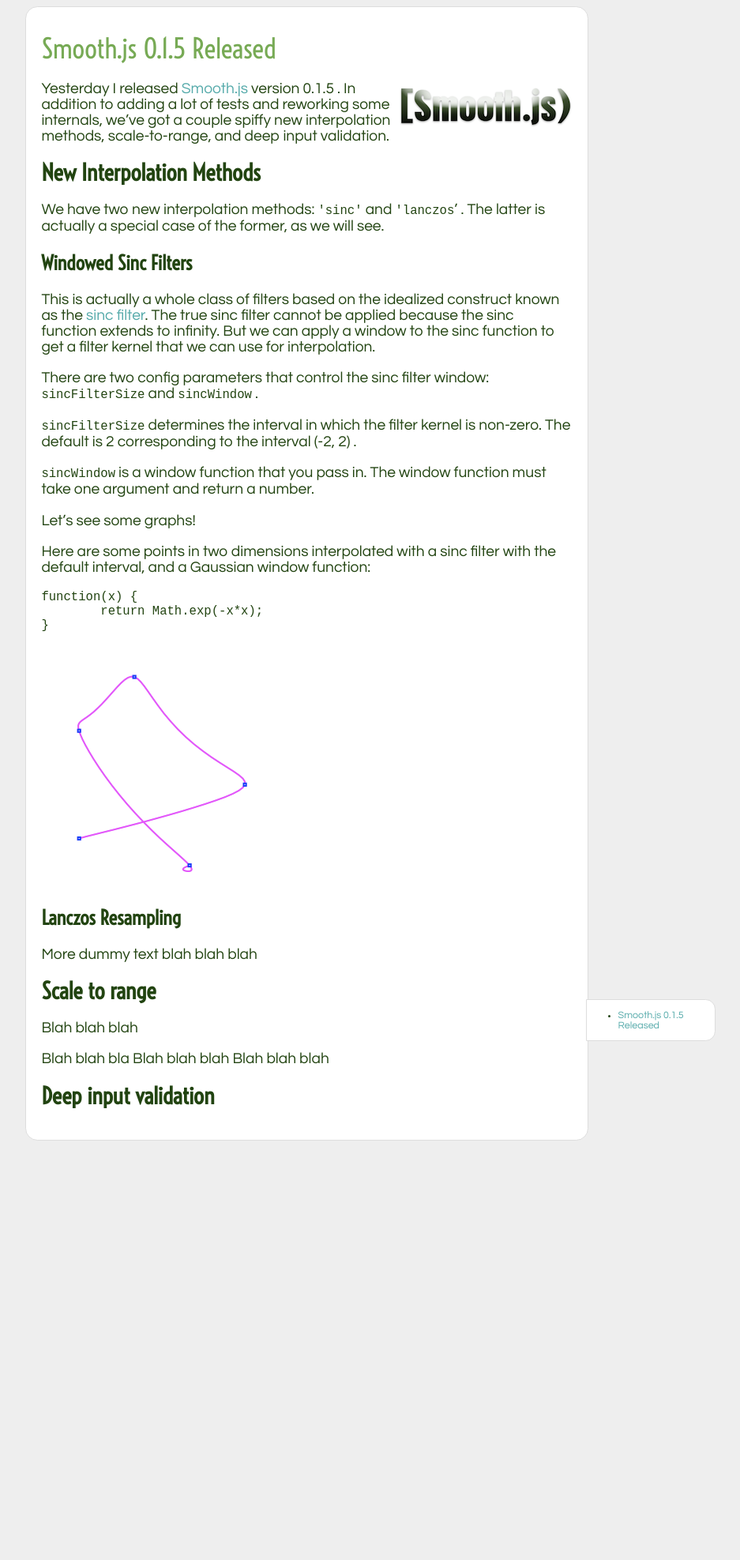
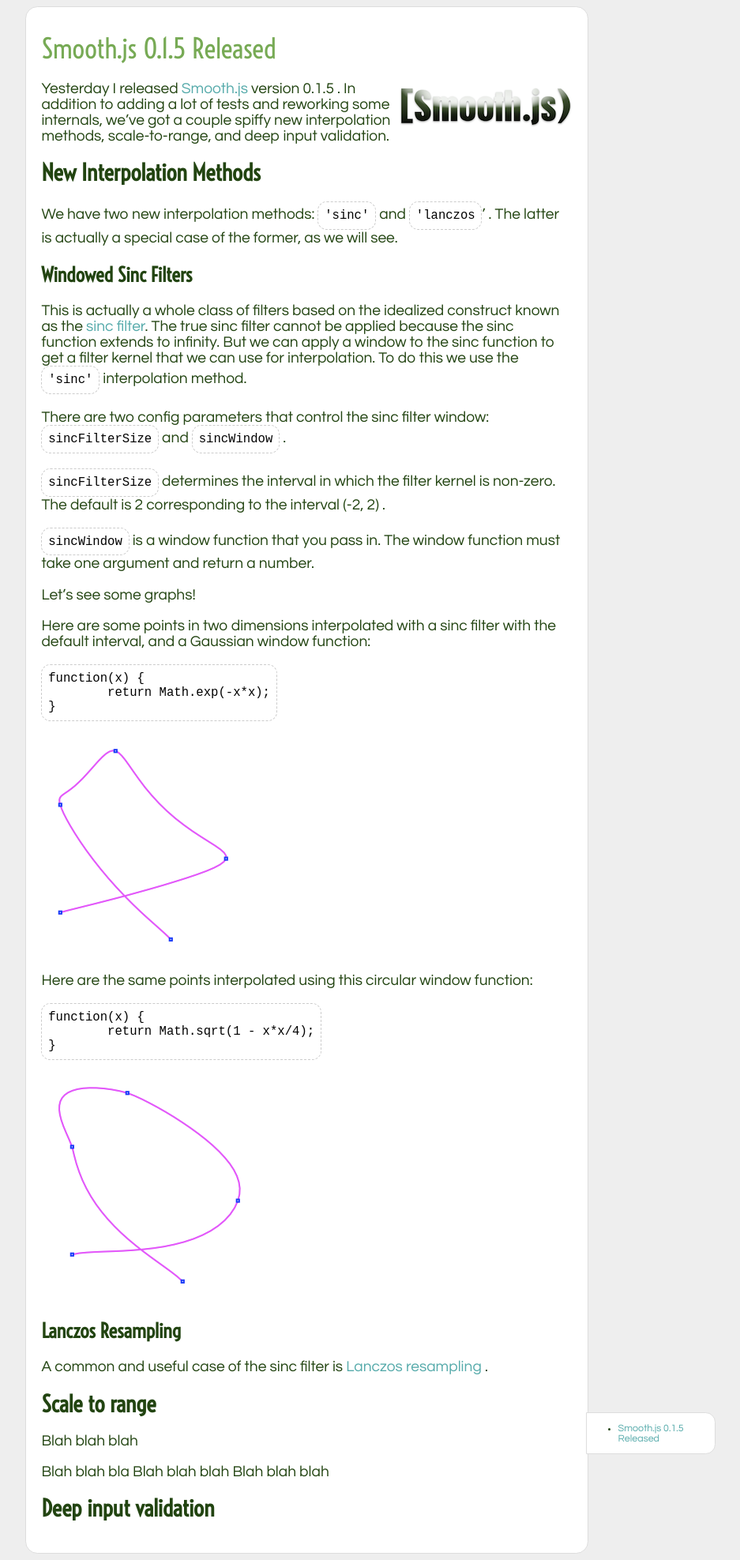
Before and after one commit to osuushi/osuushi.github.com, a Jekyll site: the page built from _posts/2012-3-16-smoothjs015r.md, in a window 1280 px wide. Shown: the whole page at 79% size, without its empty margins (194-1131 px from the left). Built offline with Jekyll 4.4.1, drawn with Linux system fonts in a browser that asks for light colours; before the commit the page ends 1452 px from its top, so only the background shows below that.

Commit message:
More styles, fixed images, added  circular since

````diff
--- a/_posts/2012-3-16-smoothjs015r.md
+++ b/_posts/2012-3-16-smoothjs015r.md
@@ -18,7 +18,7 @@ former, as we will see.
 This is actually a whole class of filters based on the
 idealized construct known as the [sinc filter](http://en.wikipedia.org/wiki/Sinc_filter). The true sinc filter
 cannot be applied because the sinc function extends to infinity. But we can apply a window to the sinc function
-to get a filter kernel that we can use for interpolation.
+to get a filter kernel that we can use for interpolation. To do this we use the `'sinc'` interpolation method.
 
 There are two config parameters that control the sinc filter window: `sincFilterSize` and `sincWindow` .
 
@@ -33,17 +33,24 @@ Let's see some graphs!
 Here are some points in two dimensions interpolated with a sinc filter with the default interval, and a
 Gaussian window function:
 
-```js
-function(x) {
-	return Math.exp(-x*x);
-}
-```
+	function(x) {
+		return Math.exp(-x*x);
+	}
 
 ![Gaussian sinc](/images/2012-3-17/gaussian.png)
 
+Here are the same points interpolated using this circular window function:
+
+	function(x) {
+		return Math.sqrt(1 - x*x/4);
+	}
+
+![Circular sinc](/images/2012-3-17/circular.png)
+
 ## Lanczos Resampling
 
-More dummy text blah blah blah
+A common and useful case of the sinc filter is
+[Lanczos resampling](http://en.wikipedia.org/wiki/Lanczos_resampling) .
 
 # Scale to range
 
--- a/css/blog.css
+++ b/css/blog.css
@@ -12,7 +12,7 @@ div#main {
 	padding: 1em;
 	margin: 0 auto;
 	border-radius: 0.8em;
-	border: .05em solid #DDD;
+	border: 1px solid #DDD;
 	background-color: white;
 	font-size: 1.2em;
 	left: -3em;
@@ -73,7 +73,7 @@ div#posts {
 	position: absolute;
 	bottom: 10em;
 	right: -13em;
-	border: .1em solid #DDD;
+	border: 1px solid #DDD;
 	background-color: white;
 	border-radius: 0 1em 1em 0;
 	font-size: .65em;
@@ -83,3 +83,13 @@ div#posts {
 div.post {
 
 }
+
+code {
+	white-space: pre;
+	padding: .5em;
+	border: 1px dashed #CCC;
+	background-color: white;
+	color: black;
+	display: inline-block;
+	border-radius: .75em;
+}
````
Also changed, not shown: images/2012-3-17/circular.png, images/2012-3-17/gaussian.png, images/2012-3-17/lanczos.png.
